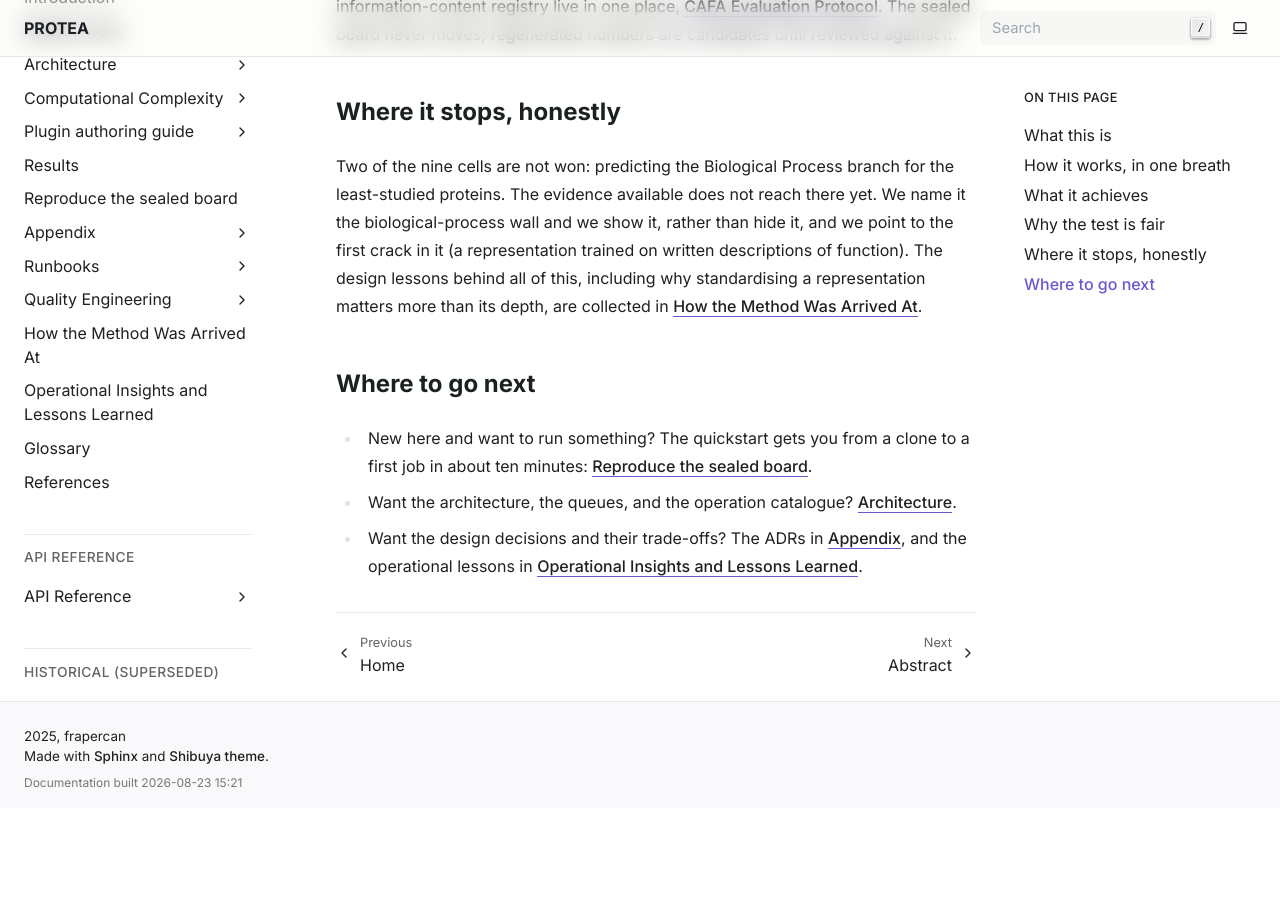
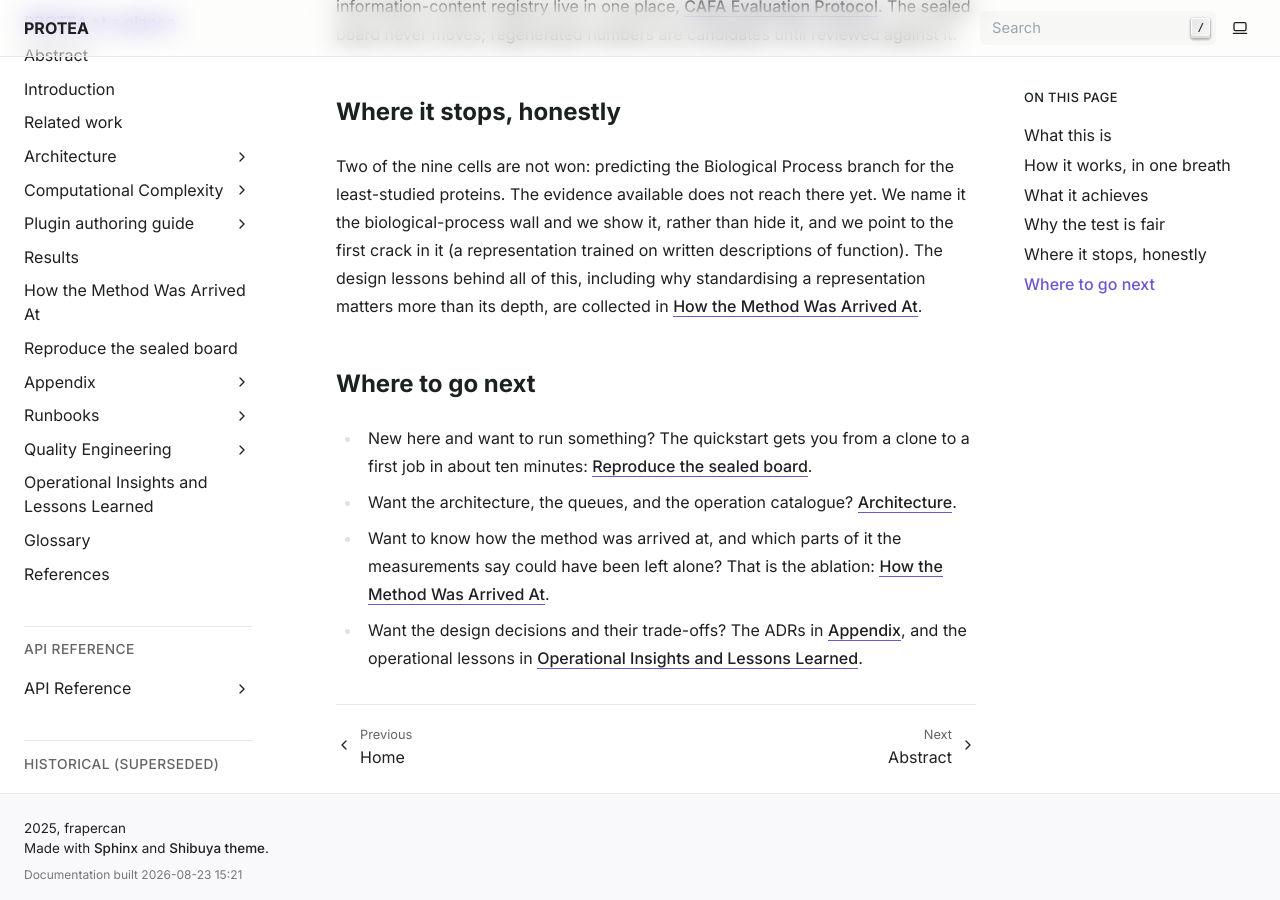
Before and after one commit to frapercan/PROTEA, a Sphinx documentation site: the page built from docs/source/overview.rst, in a window 1280 px wide and 900 px high, scrolled down 1284 px. Built offline with Sphinx 7.4.7, drawn with Linux system fonts in a browser that asks for light colours; before the commit the page ends 2092 px from its top, so only the background shows below that.

Commit message:
docs: the argument reads after the board, not after the runbooks
Splitting the ablation out of the operations appendix gave it a chapter but
left it where the appendix had been: position thirteen, between quality/index
and insights, after the reproduction guide, the ADRs and the runbooks. A reader
following the book in order met the operational manuals before the argument
that explains how the method was arrived at.

It now reads: results, then ablation, then how to reproduce it. The board, how
it was arrived at, how to run it again.

The landing page also had no signpost to it at all. 'Where to go next' offered
the quickstart, the architecture, the ADRs and the operational lessons, and
nothing pointing at the thesis argument, which is the one thing a reader
arriving from the abstract is most likely to want.

```diff
--- a/docs/source/index.rst
+++ b/docs/source/index.rst
@@ -92,11 +92,11 @@ metadata enrichment, and job orchestration.
    complexity/index
    guides/plugin-authoring/index
    results
+   ablation
    operate/reproduce-the-sealed-board
    appendix/index
    runbooks/index
    quality/index
-   ablation
    insights
    glossary
    references
--- a/docs/source/overview.rst
+++ b/docs/source/overview.rst
@@ -66,5 +66,8 @@ Where to go next
   first job in about ten minutes: :doc:`operate/reproduce-the-sealed-board`.
 - Want the architecture, the queues, and the operation catalogue?
   :doc:`architecture/index`.
+- Want to know how the method was arrived at, and which parts of it the
+  measurements say could have been left alone? That is the ablation:
+  :doc:`ablation`.
 - Want the design decisions and their trade-offs? The ADRs in
   :doc:`appendix/index`, and the operational lessons in :doc:`insights`.
```
